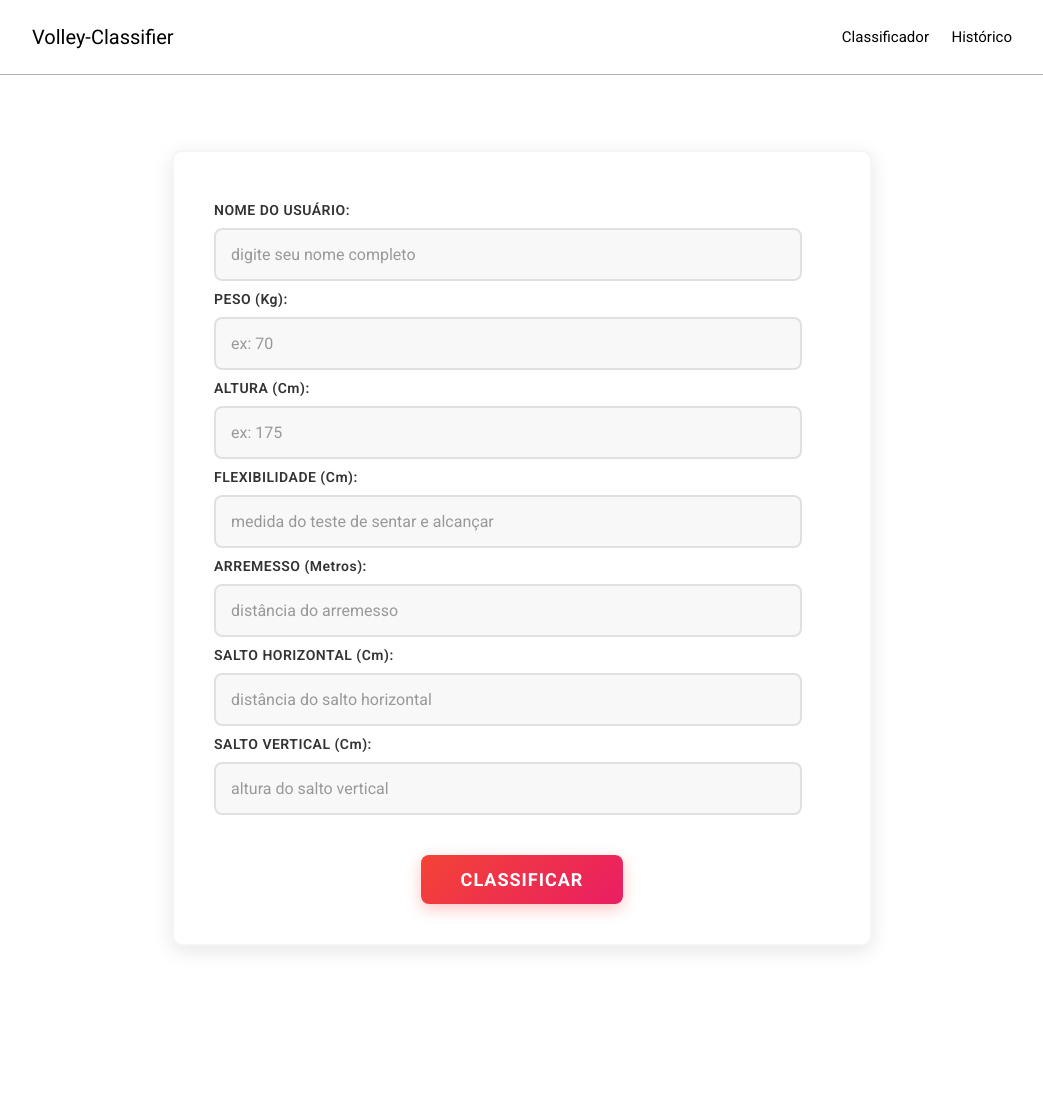
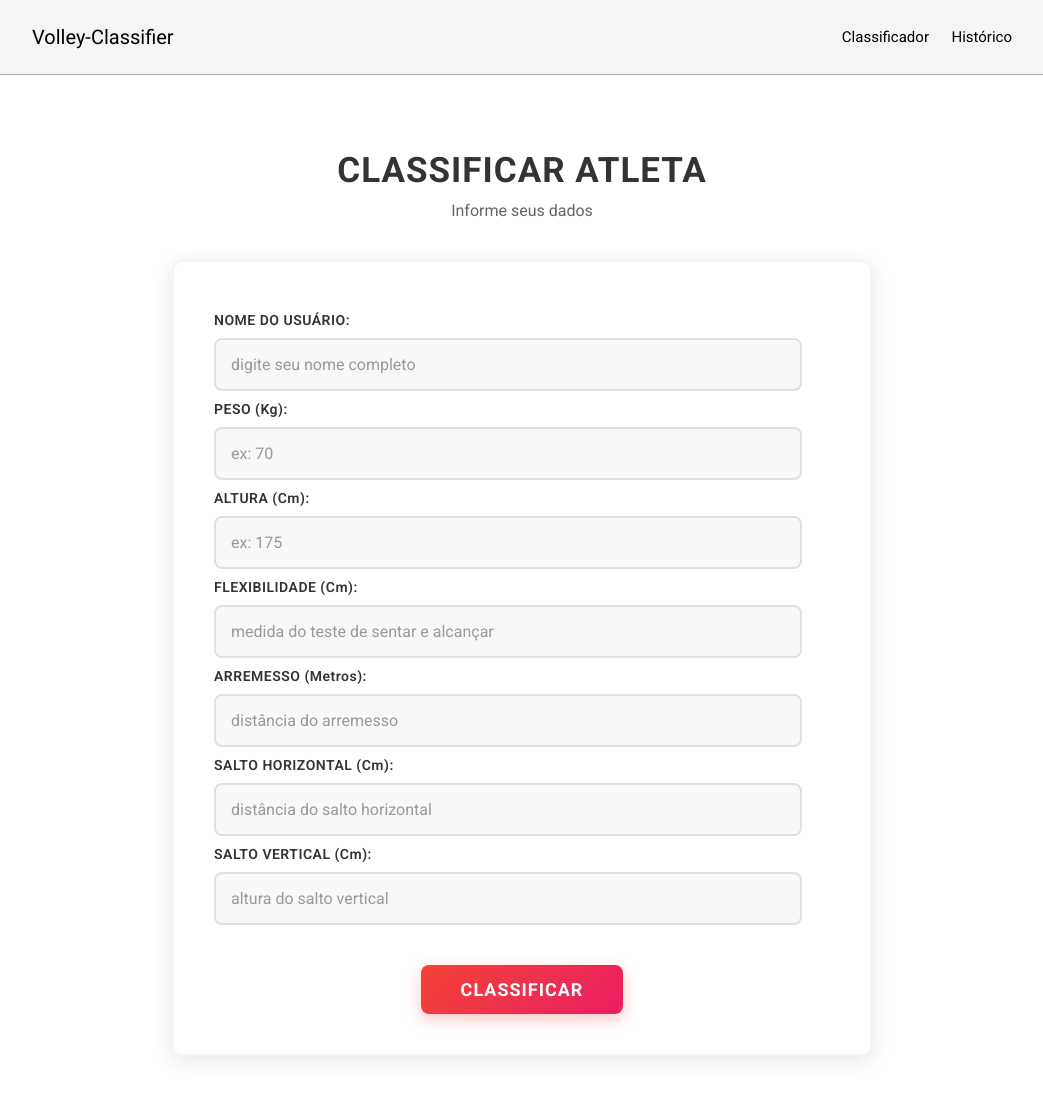
Before and after one commit to mribeirom/volley-classifier, a Flask app: page /classificador in a window 1280 px wide. Shown: the whole page, without its empty margins (118-1161 px from the left). Before the commit the page ends 951 px from the top, so only its background shows below. Run offline with Flask 3, Linux system fonts and the light colour scheme.

Commit message:
minor changes

```diff
--- a/src/view/static/css/classificador.css
+++ b/src/view/static/css/classificador.css
@@ -23,7 +23,7 @@
     z-index: 99;
     padding: 1rem 0;
     border-bottom: var(--border);
-    background-color: rgb(255, 255, 255);
+    background-color: #f5f5f5;
 }
 
 .header section {
@@ -64,8 +64,29 @@ section {
     min-height: 100vh;
 }
 
+.classificador-header {
+    text-align: center;
+    margin-bottom: 4rem;
+}
+
+.classificador-header h1 {
+    font-size: 3.5rem;
+    color: #333;
+    font-weight: 700;
+    margin-bottom: 1rem;
+    text-transform: uppercase;
+    letter-spacing: 0.1rem;
+}
+
+.classificador-header p {
+    font-size: 1.6rem;
+    color: #666;
+    text-transform: none;
+}
+
 .home-container section {
     display: flex;
+    flex-direction: column;
     align-items: center;
     justify-content: center;
     padding-top: 15rem;
--- a/src/view/static/css/historico.css
+++ b/src/view/static/css/historico.css
@@ -23,7 +23,7 @@
     z-index: 99;
     padding: 1rem 0;
     border-bottom: var(--border);
-    background-color: rgb(255, 255, 255);
+    background-color: #f5f5f5;
 }
 
 .header section {
@@ -60,7 +60,7 @@ section {
 }
 
 .home-container {
-    background-color: #f5f5f5;
+    background-color: #ffffff;
     min-height: 100vh;
     padding-top: 10rem;
     padding-bottom: 5rem;
@@ -102,7 +102,7 @@ section {
     background-color: #ffffff;
     padding: 2rem 2.5rem;
     border-radius: 1.2rem;
-    box-shadow: 0 0.3rem 1rem rgba(0, 0, 0, 0.08);
+    box-shadow: 0 0.5rem 1rem rgba(0, 0, 0, 0.08);
     transition: all 0.3s ease;
     border: 0.2rem solid transparent;
 }
--- a/src/view/static/css/historico_usuario.css
+++ b/src/view/static/css/historico_usuario.css
@@ -23,7 +23,7 @@
     z-index: 99;
     padding: 1rem 0;
     border-bottom: var(--border);
-    background-color: rgb(255, 255, 255);
+    background-color: #f5f5f5;
 }
 
 .header section {
@@ -60,7 +60,7 @@ section {
 }
 
 .home-container {
-    background-color: #f5f5f5;
+    background-color: #ffffff;
     min-height: 100vh;
 }
 
@@ -81,6 +81,7 @@ section {
     padding: 4rem;
     border-radius: 1.5rem;
     box-shadow: 0 0.5rem 2rem rgba(0, 0, 0, 0.1);
+    border: 0.2rem solid #f5f5f5;
 }
 
 .content-left {
--- a/src/view/static/css/home.css
+++ b/src/view/static/css/home.css
@@ -23,7 +23,7 @@
     z-index: 99;
     padding: 1rem 0;
     border-bottom: var(--border);
-    background-color: rgb(255, 255, 255);
+    background-color: #f5f5f5;
 }
 
 .header section {
--- a/src/view/templates/classificador.html
+++ b/src/view/templates/classificador.html
@@ -28,6 +28,12 @@
 
   <div class="home-container">
     <section>
+
+      <div class="classificador-header">
+        <h1>Classificar Atleta</h1>
+        <p>Informe seus dados</p>
+      </div>
+
       <div class="content-wrapper">
         <form method="POST">
           <div>
--- a/src/view/templates/historico.html
+++ b/src/view/templates/historico.html
@@ -30,7 +30,7 @@
         <section>
             <div class="historico-header">
                 <h1>Histórico de Atletas</h1>
-                <p>Lista completa de classificações realizadas</p>
+                <p>Lista de classificações realizadas</p>
             </div>
 
             <div class="lista-usuarios">
--- a/src/view/templates/historico_usuario.html
+++ b/src/view/templates/historico_usuario.html
@@ -49,13 +49,13 @@
                 <div class="content-right">
 
                     {% if usuario.posicao == 'ATACANTE' %}
-                        <img src="{{ url_for('static', filename='img/atacante.png') }}" alt="Resultado Classificação">
+                        <img src="{{ url_for('static', filename='img/atacante.svg') }}" alt="Resultado Classificação">
 
                     {% elif usuario.posicao == 'LEVANTADOR' %}
-                    <img src="{{ url_for('static', filename='img/levantador.png') }}" alt="Resultado Classificação">
+                    <img src="{{ url_for('static', filename='img/levantador.svg') }}" alt="Resultado Classificação">
 
                     {% elif usuario.posicao == 'LIBERO' %}
-                    <img src="{{ url_for('static', filename='img/libero.png') }}" alt="Resultado Classificação">
+                    <img src="{{ url_for('static', filename='img/libero.svg') }}" alt="Resultado Classificação">
 
                     {% endif %}
 
--- a/src/view/templates/home.html
+++ b/src/view/templates/home.html
@@ -34,7 +34,7 @@
                 </div>
 
                 <div class="content-right">
-                    <img src="{{ url_for('static', filename='img/home-container.png') }}" alt="Jogador de Vôlei">
+                    <img src="{{ url_for('static', filename='img/home-container.svg') }}" alt="Jogador de Vôlei">
                 </div>
             </div>
         </section>
```
Also changed, not shown: src/view/static/css/resultado.css (+10 -5 lines), src/view/templates/resultado.html (+6 -5 lines), src/view/static/img/atacante.png (deleted), src/view/static/img/atacante.svg (added), src/view/static/img/home-container.png (deleted), src/view/static/img/home-container.svg (added), src/view/static/img/levantador.png (deleted), src/view/static/img/levantador.svg (added), src/view/static/img/libero.png (deleted), src/view/static/img/libero.svg (added).
